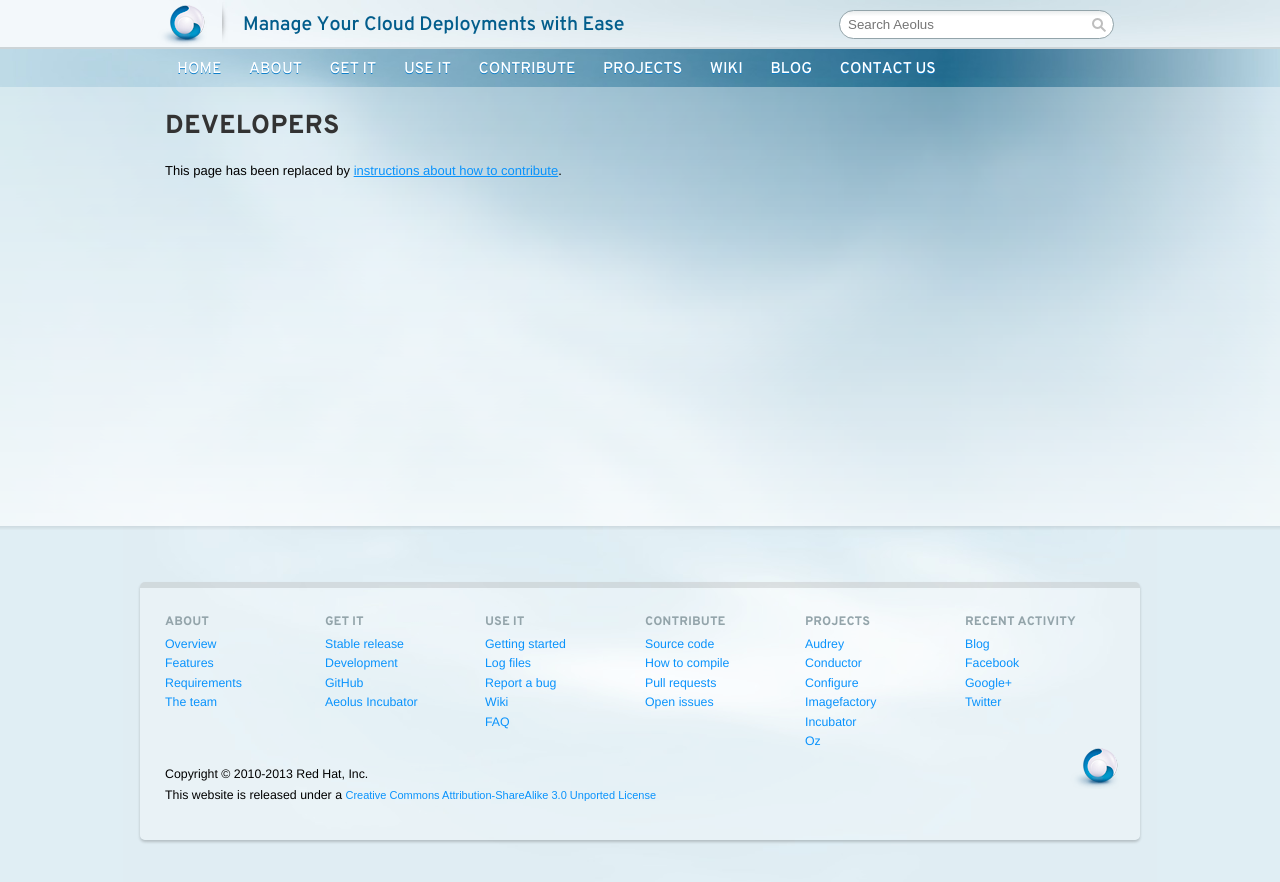
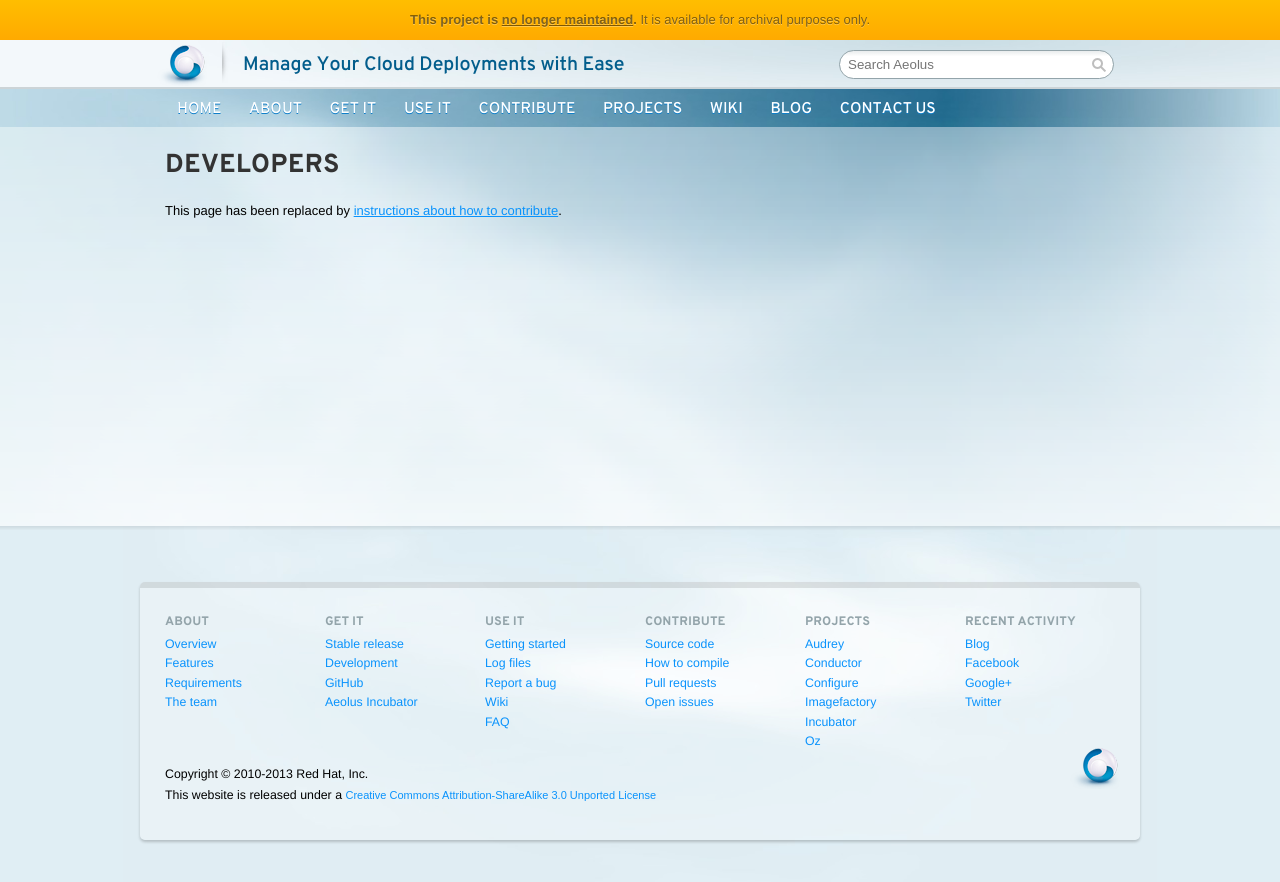
Before and after one commit to aeolusproject/aeolusproject.github.com, a Jekyll site: the page built from developers.html, in a window 1280 px wide. Shown: the top 882 px of the page. Built offline with Jekyll 4.4.1, drawn with Linux system fonts in a browser that asks for light colours; nearby versions of some CDN libraries; comment, search, counter and statistics services are not loaded.

Commit message:
Adds notice that project is not maintained
Styling from Jarda; thanks!

```diff
--- a/_layouts/main.html
+++ b/_layouts/main.html
@@ -38,6 +38,10 @@
     <!-- end April 1 special edition! -->
   </head>
   <body>
+    <span id='maintenance_info'>
+      <strong>This project is <a href="http://blog.aeolusproject.org/a-note-about-aeoluss-direction/">no longer maintained</a>.</strong>
+      It is available for archival purposes only.
+    </span>
     <div id='header'>
       <div class='container_24 clearfix'>
         <div class='grid_14'>
--- a/css/site-wide.css
+++ b/css/site-wide.css
@@ -514,3 +514,16 @@
 
 #learn-more-button {
   float: right; }
+
+#maintenance_info {
+  display: block;
+  background: linear-gradient(rgb(255,190,0), rgb(255, 170, 0));
+  padding: 10px 0;
+  text-align: center;
+  text-shadow: 0 1px 0 rgba(255, 255, 255, 0.3);
+  color: rgba(0, 0, 0, 0.5);
+}
+
+#maintenance_info a {
+  color: inherit;
+}
```
